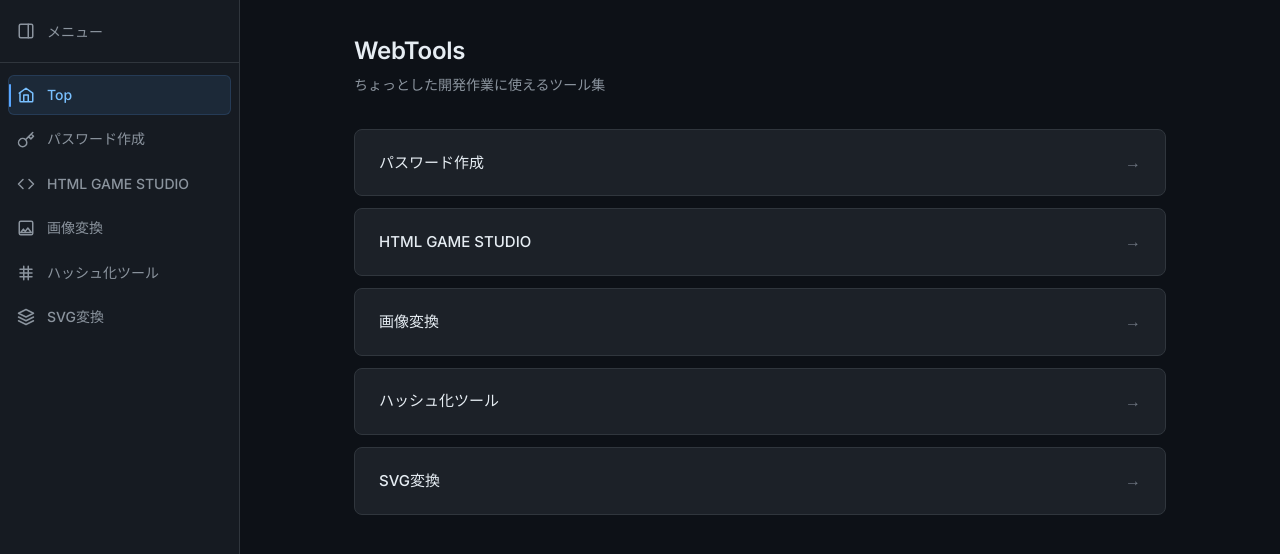
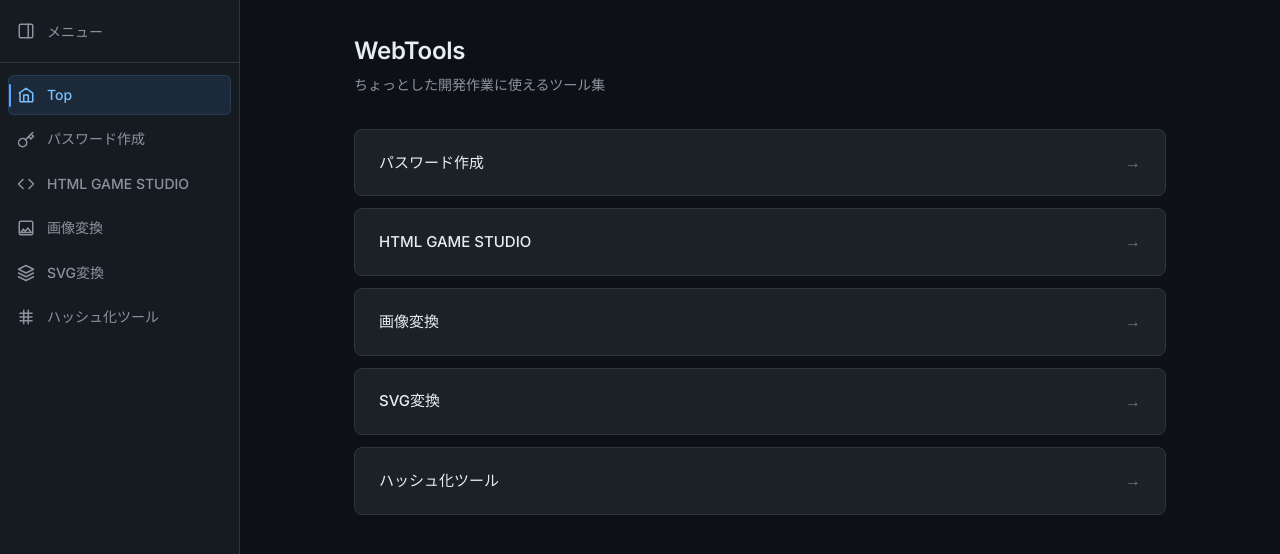
Before and after one commit to Your1170/webTools, a Vue app: page / in a window 1280 px wide. Shown: the top 554 px of the page. Built offline with nearby package versions, Linux system fonts and the light colour scheme.

Commit message:
2026.11.15 - メニューの表示順調整

```diff
--- a/src/router/path.ts
+++ b/src/router/path.ts
@@ -35,15 +35,15 @@ export const pageLinks: TypePageLinks[] = [
     iconPath: 'M21 19V5a2 2 0 0 0-2-2H5a2 2 0 0 0-2 2v14a2 2 0 0 0 2 2h14a2 2 0 0 0 2-2zM8.5 13.5l2.5 3 3.5-4.5 4.5 6H5l3.5-4.5z',
   },
   {
+    name: 'SVG変換',
+    path: '/svg_converter',
+    // SVG / vector icon
+    iconPath: 'M12 2L2 7l10 5 10-5-10-5zM2 17l10 5 10-5M2 12l10 5 10-5',
+  },
+  {
     name: 'ハッシュ化ツール',
     path: '/change_hash',
     // Hash / fingerprint icon
     iconPath: 'M4 7h16M4 12h16M4 17h16M9 3v18M15 3v18',
   },
-  {
-    name: 'SVG変換',
-    path: '/svg_converter',
-    // SVG / vector icon
-    iconPath: 'M12 2L2 7l10 5 10-5-10-5zM2 17l10 5 10-5M2 12l10 5 10-5',
-  },
 ];
```
